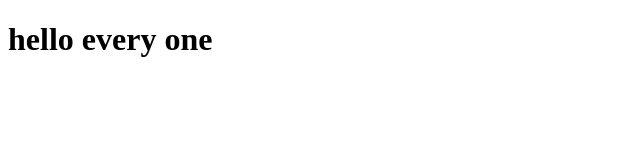
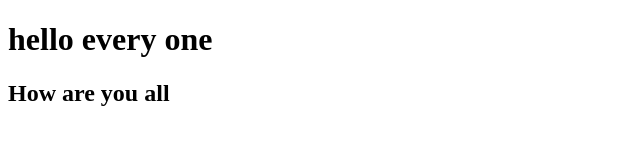
Before and after one commit to Pratheep1710/github-demo, a plain HTML site: page index.html in a window 1280 px wide. Shown: the whole page, without its empty margins (0-640 px from the left). Drawn offline with Linux system fonts and the light colour scheme.

Commit message:
html updated @index.html

```diff
--- a/index.html
+++ b/index.html
@@ -8,5 +8,6 @@
 </head>
 <body>
     <h1>hello every one</h1>
+    <h2>How are you all</h2>
 </body>
 </html>
```
